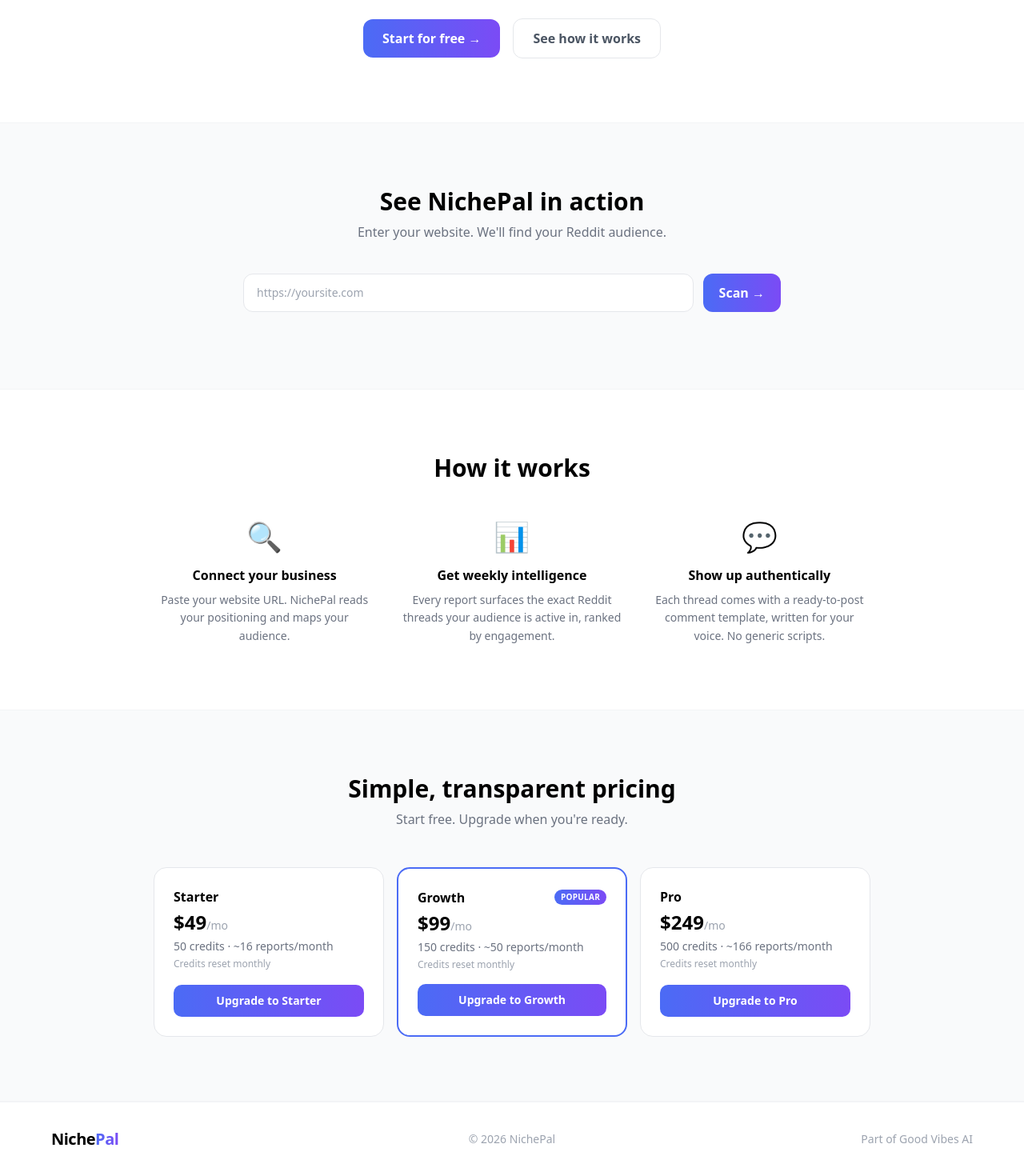
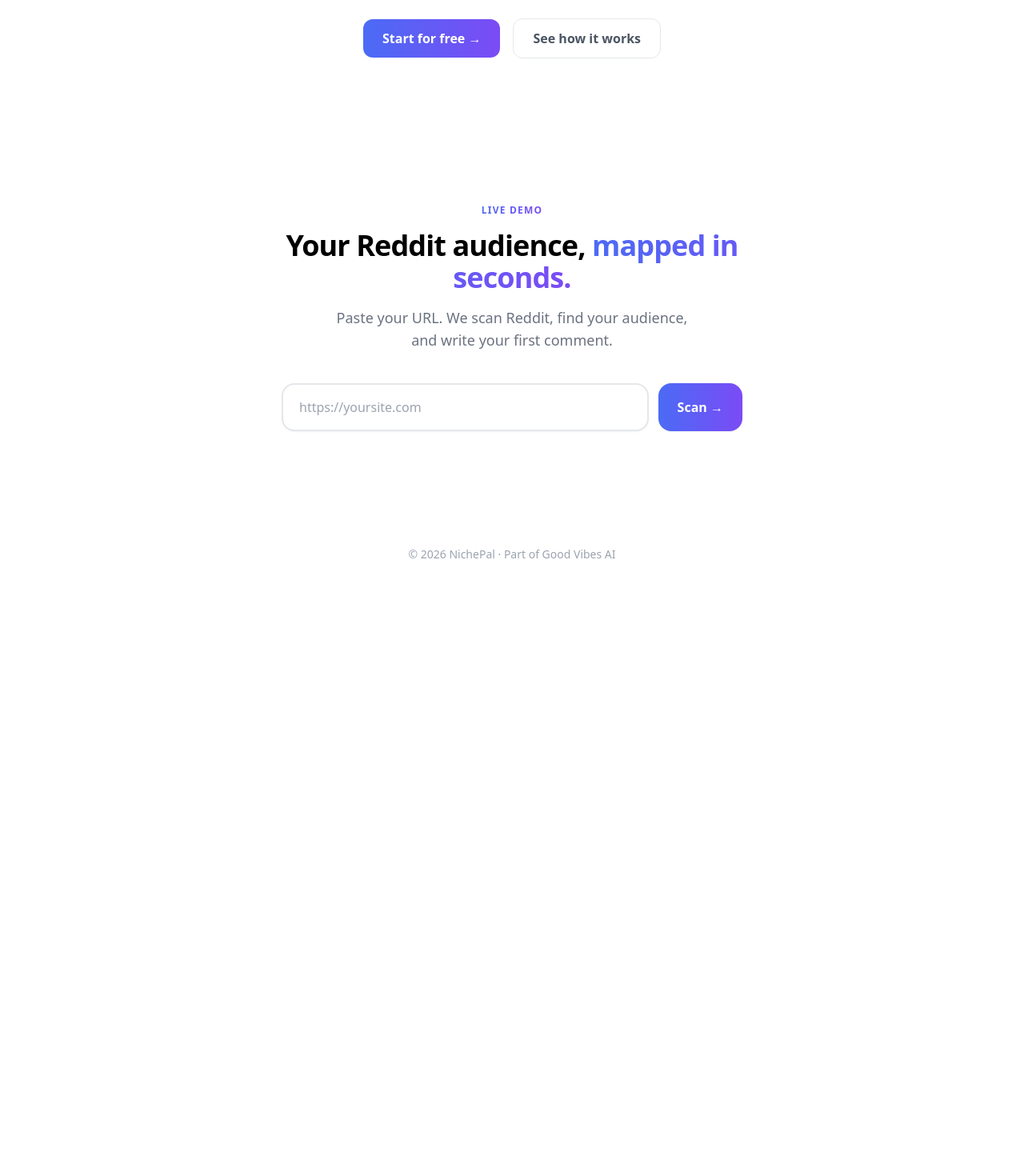
Before and after one commit to mrgoodvibestv/nichepal, a Next.js app: page / in a window 1280 px wide. Shown: the part 438-1908 px from the top of the page at 80% size. After the commit the page ends 1173 px from the top, so only its background shows below. Built offline with nearby package versions, Linux system fonts and the light colour scheme.

Commit message:
polish: landing page — full width nav, white bg, demo energy, simplified footer

```diff
--- a/app/page.tsx
+++ b/app/page.tsx
@@ -16,52 +16,6 @@
   'Scanning your website...',
   'Finding Reddit communities...',
   'Writing your comment...',
-]
-
-const steps = [
-  {
-    icon: '🔍',
-    title: 'Connect your business',
-    desc: 'Paste your website URL. NichePal reads your positioning and maps your audience.',
-  },
-  {
-    icon: '📊',
-    title: 'Get weekly intelligence',
-    desc: 'Every report surfaces the exact Reddit threads your audience is active in, ranked by engagement.',
-  },
-  {
-    icon: '💬',
-    title: 'Show up authentically',
-    desc: 'Each thread comes with a ready-to-post comment template, written for your voice. No generic scripts.',
-  },
-]
-
-const plans = [
-  {
-    key: 'starter',
-    name: 'Starter',
-    price: '$49',
-    credits: 50,
-    reports: '~16 reports/month',
-    label: 'Upgrade to Starter',
-  },
-  {
-    key: 'growth',
-    name: 'Growth',
-    price: '$99',
-    credits: 150,
-    reports: '~50 reports/month',
-    label: 'Upgrade to Growth',
-    popular: true,
-  },
-  {
-    key: 'pro',
-    name: 'Pro',
-    price: '$249',
-    credits: 500,
-    reports: '~166 reports/month',
-    label: 'Upgrade to Pro',
-  },
 ]
 
 const blurredPlaceholders = ['r/xxxxxxxxxx', 'r/xxxxxxxxx', 'r/xxxxxxxxxx']
@@ -142,7 +96,8 @@
 
       {/* ── 1. Nav ── */}
       <nav className="fixed top-0 left-0 right-0 z-50 bg-white/95 backdrop-blur border-b border-gray-100">
-        <div className="max-w-6xl mx-auto px-6 h-16 flex items-center justify-between">
+        {/* FIX 1: removed max-w-6xl mx-auto — nav spans full width */}
+        <div className="px-6 h-16 flex items-center justify-between">
           <span className="text-xl font-bold tracking-tight">
             <span className="text-black">Niche</span>
             <span className="bg-gradient-to-r from-[#4B6BF5] to-[#7B4BF5] bg-clip-text text-transparent">
@@ -150,7 +105,8 @@
             </span>
           </span>
           <div className="flex items-center gap-4">
-            <Link href="/login" className="text-sm text-gray-600 hover:text-black transition">
+            {/* FIX 5: hidden on mobile */}
+            <Link href="/login" className="hidden sm:inline text-sm text-gray-600 hover:text-black transition">
               Sign in
             </Link>
             <Link
@@ -200,17 +156,25 @@
         </div>
       </section>
 
-      {/* ── 3. Live Demo ── */}
+      {/* ── 3. Live Demo ── FIX 2+6: white bg, no border-y, redesigned */}
       <section
         ref={demoRef}
         id="demo"
-        className="py-20 px-6 bg-gray-50 border-y border-gray-100"
+        className="py-24 px-6 bg-white"
       >
-        <div className="max-w-2xl mx-auto">
+        <div className="max-w-xl mx-auto">
           <div className="text-center mb-10">
-            <h2 className="text-3xl font-bold text-black mb-2">See NichePal in action</h2>
-            <p className="text-gray-500 text-base">
-              Enter your website. We&apos;ll find your Reddit audience.
+            <span className="inline-block mb-4 text-xs font-semibold uppercase tracking-widest bg-gradient-to-r from-[#4B6BF5] to-[#7B4BF5] bg-clip-text text-transparent">
+              Live demo
+            </span>
+            <h2 className="text-4xl font-bold tracking-tight text-black mb-4">
+              Your Reddit audience,{' '}
+              <span className="bg-gradient-to-r from-[#4B6BF5] to-[#7B4BF5] bg-clip-text text-transparent">
+                mapped in seconds.
+              </span>
+            </h2>
+            <p className="text-gray-500 text-lg max-w-md mx-auto">
+              Paste your URL. We scan Reddit, find your audience, and write your first comment.
             </p>
           </div>
 
@@ -223,12 +187,12 @@
               onChange={e => setUrl(e.target.value)}
               placeholder="https://yoursite.com"
               disabled={scanDisabled}
-              className="flex-1 border border-gray-200 rounded-xl px-4 py-3 text-sm focus:outline-none focus:ring-2 focus:ring-[#4B6BF5] focus:border-transparent bg-white disabled:opacity-60"
+              className="flex-1 border-2 border-gray-200 rounded-2xl px-5 py-4 text-base focus:outline-none focus:border-[#4B6BF5] focus:ring-0 bg-white shadow-sm disabled:opacity-60"
             />
             <button
               type="submit"
               disabled={scanDisabled}
-              className="rounded-xl px-5 py-3 font-semibold text-white bg-gradient-to-r from-[#4B6BF5] to-[#7B4BF5] hover:opacity-90 transition disabled:opacity-60 disabled:cursor-not-allowed whitespace-nowrap"
+              className="rounded-2xl px-6 py-4 text-base font-semibold text-white bg-gradient-to-r from-[#4B6BF5] to-[#7B4BF5] hover:opacity-90 shadow-sm transition disabled:opacity-60 disabled:cursor-not-allowed whitespace-nowrap"
             >
               {cooldown > 0
                 ? `Try again in ${cooldown}s`
@@ -265,9 +229,10 @@
             </div>
           )}
 
-          {/* Result card */}
+          {/* Result card — gradient border glow wrapper */}
           {result && !loading && (
-            <div className="bg-white rounded-2xl border border-gray-100 shadow-sm p-6">
+            <div className="p-[1px] bg-gradient-to-br from-[#4B6BF5]/30 to-[#7B4BF5]/30 rounded-2xl shadow-sm">
+              <div className="bg-white rounded-[calc(1rem-1px)] p-6">
 
                 {/* Subreddits */}
                 <p className="text-xs font-semibold uppercase tracking-wide text-gray-400 mb-4">
@@ -320,8 +285,8 @@
 
                 {/* CTA card */}
                 <div className="bg-gradient-to-r from-[#4B6BF5] to-[#7B4BF5] rounded-xl p-5 text-center mt-4">
-                <p className="text-white font-semibold text-base mb-1">See your full report →</p>
-                <p className="text-white/70 text-sm mb-3">Sign up free — no card required</p>
+                  <p className="text-white font-semibold text-base mb-1">Your full report is waiting →</p>
+                  <p className="text-white/70 text-sm mb-3">10 free credits. No card required.</p>
                   <Link
                     href="/signup"
                     className="inline-block bg-white text-[#4B6BF5] font-semibold rounded-lg px-5 py-2 text-sm hover:bg-white/90 transition"
@@ -330,83 +295,16 @@
                   </Link>
                 </div>
               </div>
+            </div>
           )}
         </div>
       </section>
 
-      {/* ── 4. How it works ── */}
-      <section className="py-20 px-6">
-        <div className="max-w-4xl mx-auto">
-          <h2 className="text-3xl font-bold text-black text-center mb-12">How it works</h2>
-          <div className="grid grid-cols-1 sm:grid-cols-3 gap-8">
-            {steps.map(step => (
-              <div key={step.title} className="text-center">
-                <div className="text-4xl mb-4">{step.icon}</div>
-                <h3 className="font-semibold text-black mb-2">{step.title}</h3>
-                <p className="text-sm text-gray-500 leading-relaxed">{step.desc}</p>
-              </div>
-            ))}
-          </div>
-        </div>
-      </section>
+      {/* FIX 4: How it works + Pricing sections removed */}
 
-      {/* ── 5. Pricing preview ── */}
-      <section className="py-20 px-6 bg-gray-50 border-y border-gray-100">
-        <div className="max-w-4xl mx-auto">
-          <div className="text-center mb-12">
-            <h2 className="text-3xl font-bold text-black mb-2">Simple, transparent pricing</h2>
-            <p className="text-gray-500 text-base">Start free. Upgrade when you&apos;re ready.</p>
-          </div>
-
-          <div className="grid grid-cols-1 sm:grid-cols-3 gap-4">
-            {plans.map(plan => (
-              <div
-                key={plan.key}
-                className={`bg-white rounded-2xl p-6 flex flex-col ${
-                  plan.popular
-                    ? 'border-2 border-[#4B6BF5]'
-                    : 'border border-gray-200'
-                }`}
-              >
-                <div className="flex items-center justify-between mb-1">
-                  <p className="text-base font-semibold text-black">{plan.name}</p>
-                  {plan.popular && (
-                    <span className="text-[10px] font-semibold uppercase tracking-wide bg-gradient-to-r from-[#4B6BF5] to-[#7B4BF5] text-white px-2 py-0.5 rounded-full">
-                      Popular
-                    </span>
-                  )}
-                </div>
-                <p className="text-2xl font-bold text-black mb-1">
-                  {plan.price}<span className="text-sm font-normal text-gray-400">/mo</span>
-                </p>
-                <p className="text-sm text-gray-500 mb-1">{plan.credits} credits · {plan.reports}</p>
-                <p className="text-xs text-gray-400 mb-4">Credits reset monthly</p>
-                <div className="mt-auto">
-                  <Link
-                    href="/signup"
-                    className="block w-full rounded-lg py-2.5 text-sm font-semibold text-center text-white bg-gradient-to-r from-[#4B6BF5] to-[#7B4BF5] hover:opacity-90 transition"
-                  >
-                    {plan.label}
-                  </Link>
-                </div>
-              </div>
-            ))}
-          </div>
-        </div>
-      </section>
-
-      {/* ── 6. Footer ── */}
-      <footer className="border-t border-gray-100 py-8 px-6">
-        <div className="max-w-6xl mx-auto grid grid-cols-3 items-center">
-          <span className="text-xl font-bold tracking-tight">
-            <span className="text-black">Niche</span>
-            <span className="bg-gradient-to-r from-[#4B6BF5] to-[#7B4BF5] bg-clip-text text-transparent">
-              Pal
-            </span>
-          </span>
-          <p className="text-sm text-gray-400 text-center">© 2026 NichePal</p>
-          <p className="text-sm text-gray-400 text-right">Part of Good Vibes AI</p>
-        </div>
+      {/* ── Footer — FIX 2: simplified, no border, no bg ── */}
+      <footer className="py-8 px-6 text-center">
+        <p className="text-sm text-gray-400">© 2026 NichePal · Part of Good Vibes AI</p>
       </footer>
 
     </div>
```
Lines whose indentation alone changed are shown as unchanged.
